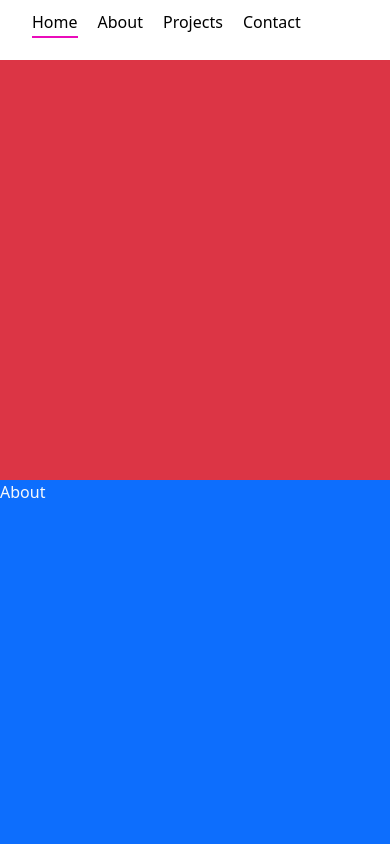
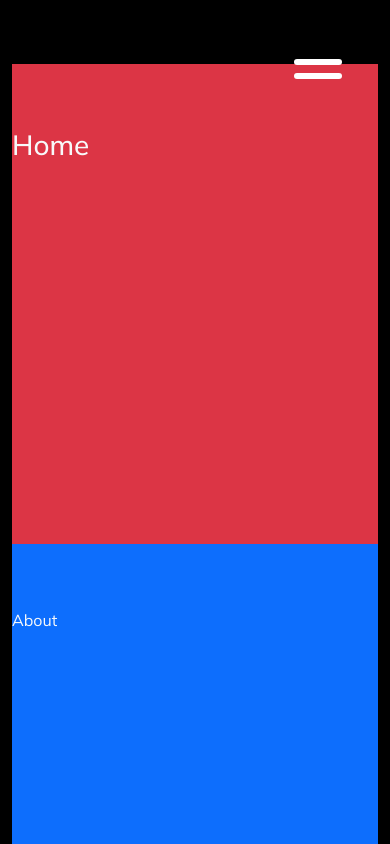
Before and after one commit to tatyanakarlen/new_portfolio, a Next.js app: page / in a window 390 px wide. Shown: the top 844 px of the page. Built offline with nearby package versions, Linux system fonts and the light colour scheme.

Commit message:
desktop and mobile nav set up

```diff
--- a/package.json
+++ b/package.json
@@ -13,7 +13,8 @@
     "next": "14.2.14",
     "react": "^18",
     "react-bootstrap": "^2.10.5",
-    "react-dom": "^18"
+    "react-dom": "^18",
+    "react-responsive": "^10.0.0"
   },
   "devDependencies": {
     "@types/node": "^20",
--- a/src/app/globals.css
+++ b/src/app/globals.css
@@ -1,3 +1,13 @@
+
+@import url('https://fonts.googleapis.com/css2?family=Nunito:ital,wght@0,200..1000;1,200..1000&display=swap');
+
+@import url('https://fonts.googleapis.com/css2?family=Mulish:ital,wght@0,200..1000;1,200..1000&display=swap');
+
+
+@import url('https://fonts.googleapis.com/css2?family=Nunito:ital,wght@0,200..1000;1,200..1000&family=Raleway:ital,wght@0,100..900;1,100..900&display=swap');
+
+
+
 html,
 body {
   height: 100%;
@@ -6,6 +16,8 @@ body {
   background-color: black !important;
   position: relative;
   z-index: 1;
+  font-family: Mulish !important;
+  scroll-behavior: smooth;
 }
 
 #root {
--- a/src/app/page.module.css
+++ b/src/app/page.module.css
@@ -1,4 +1,5 @@
 .fakeSection {
   height: 30rem;
+  padding-top: 4rem;
 
 }
--- a/src/app/page.tsx
+++ b/src/app/page.tsx
@@ -1,25 +1,63 @@
 "use client"; // This must be the first line
-import { useEffect, useState } from 'react';
+import { useEffect, useState } from "react";
 import Image from "next/image";
 import styles from "./page.module.css";
-import 'bootstrap/dist/css/bootstrap.min.css';
+import "bootstrap/dist/css/bootstrap.min.css";
 import NavBar from "@/components/NavBar/NavBar";
+import { Container } from "react-bootstrap";
+import useMediaQueries from "@/utils/UseMediaQuery";
 
 export default function Home() {
+  const [activeSection, setActiveSection] = useState("home"); // Initialize active section
+  const [isScreenMobile, setIsScreenMobile] = useState(false);
+  const {
+    isLgDesktopOrLaptop,
+    isDesktopOrLaptop,
+    isTablet,
+    isMobile,
+    isPortrait,
+    isXsMobile,
+  } = useMediaQueries();
 
-  const [activeSection, setActiveSection] = useState('home'); // Initialize active section
+  useEffect(() => {
+    // Check if the screen is mobile or tablet
+    const checkIfMobile = () => {
+      if (isMobile || isTablet) {
+        setIsScreenMobile(true);
+      }
+    };
 
+    // Check on initial render
+    checkIfMobile();
 
+    // Optional: Add event listener to handle resize if needed
+  }, [isMobile, isTablet]); // Depend on isMobile and isTablet
+
+  // List of section IDs for tracking
 
   return (
-   <div className="text-light">
-    <NavBar activeSection={activeSection} setActiveSection={setActiveSection} />
+    <Container className="text-light">
+      <NavBar
+        activeSection={activeSection}
+        setActiveSection={setActiveSection}
+        isScreenMobile={isScreenMobile}
+      />
 
-    <div className={`bg-danger ${styles.fakeSection}`} id="home"><h1>Home</h1></div>
-    <div  className={`bg-primary ${styles.fakeSection}`} id="about">About</div>
-    {/* <div className={`bg-warning ${styles.fakeSection}`} id="skills">Skills</div> */}
-    <div className={`bg-danger ${styles.fakeSection}`}  id="projects">Projects</div>
-    <div className={`bg-success ${styles.fakeSection}`}  id="contact">Contact</div>
-   </div>
+      <div className={`bg-danger ${styles.fakeSection}`} id="home">
+        <h1>Home</h1>
+      </div>
+      <div className={`bg-primary ${styles.fakeSection}`} id="about">
+        About
+      </div>
+      <div className={`bg-warning ${styles.fakeSection}`} id="skills">
+        Skills
+      </div>
+      <div className={`bg-danger ${styles.fakeSection}`} id="projects">
+        Projects
+      </div>
+      <div className={`bg-success ${styles.fakeSection}`} id="contact">
+        Contact
+      </div>
+    </Container>
   );
 }
--- a/src/components/NavBar/NavBar.module.css
+++ b/src/components/NavBar/NavBar.module.css
@@ -1,26 +1,29 @@
-/* Higher specificity targeting the links inside the list */
-.ul li a.active::after {
-    width: 100%; /* Full width of the link when active */
+/* ////// desktop nav styles */
+.desktopNav a.active::after,
+.desktopNav a:hover::after {
+  width: 100%;
+
 }
 
-  /* Base link styling */
-  .ul li a {
+.desktopNav a {
   text-decoration: none;
-    color: black;
-    position: relative; /* Required for the pseudo-element positioning */
-    padding-bottom: 5px; /* Adds space for the underline */
+  color: white;
+  position: relative;
+  padding-bottom: 5px;
+  letter-spacing: 1px;
+  font-weight: 600;
 }
 
-  /* Navigation list styles */
-  .ul {
-    list-style: none;
-    display: flex;
-    gap: 20px;
+.navBrand {
+  letter-spacing: 1.25px;
 }
 
-  /* Common styling for the underline */
-  .ul li a::after {
-    content: '';
+.desktopNav {
+  background-color: black !important;
+}
+
+.desktopNav a::after {
+  content: "";
   position: absolute;
   bottom: 0;
   left: 0;
@@ -30,12 +33,106 @@
   transition: width 0.3s ease-in-out; /* Smooth transition for underline */
 }
 
-  /* Nav bar styles */
+/* ////// mobile nav styles */
+
+.mobileNav {
+    height: 4rem;
+  }
+
+  .hamburger {
+    position: fixed;
+    top: 6rem;
+    right: 4rem;
+    margin-left: -2em;
+    margin-top: -45px;
+    width: 2rem;
+    height: 45px;
+    z-index: 5000;
+  }
+
+  .hamburger:hover {
+    cursor: pointer;
+  }
+
+  .hamburger div {
+    position: relative;
+    width: 3em;
+    height: 6px;
+    border-radius: 3px;
+    background-color: white;
+    margin-top: 8px;
+    transition: all 0.3s ease-in-out;
+  }
+
   .nav {
+    display: flex;
+    justify-content: center;
     position: fixed;
-    top: 0;
     width: 100%;
+    height: 100%;
+    background-color: black;
+    top: -100%;
+    left: 0;
+    right: 0;
+    bottom: 0;
+    overflow: hidden;
+    transition: all 0.3s ease-in-out;
+    transform: scale(0);
+    z-index: 1000;
+  }
+  .navWrapper {
+    position: relative;
+    overflow: hidden;
+    overflow-y: auto;
+    height: 100%;
+    display: flex;
+    justify-content: center;
+  }
+  .innerNav {
+    display: flex;
+    flex-direction: column;
+    justify-content: center;
+    align-items: center;
+    padding: 2rem;
+  }
+
+  .innerNav a {
+    position: relative;
+    text-decoration: none;
+    color: #f7f7f7;
+    font-size: 2.8rem;
+    display: inline-block;
+    margin-top: 1.25em;
+    transition: color 0.2s ease-in-out;
+    letter-spacing: 1px;
+    font-weight: 800;
+  }
+  .innerNav a:before {
+    content: '';
+    height: 0;
+    position: absolute;
+    width: 0.25em;
     background-color: white;
-    z-index: 10; /* Ensures nav is on top */
-    padding: 10px 0;
+    left: -0.5em;
+    transition: all 0.2s ease-in-out;
   }
+  .innerNav a:hover {
+    color: #f7f7f7;
+  }
+
+  .innerNav a:hover:before {
+    height: 100%;
+  }
+
+  .desktopNav {
+    display: none; /* Hidden by default on smaller screens */
+}
+
+@media (min-width: 768px) {
+    .desktopNav {
+        display: block; /* Show desktop nav for larger screens */
+    }
+    .mobileNav {
+        display: none; /* Hide mobile nav for larger screens */
+    }
+}
--- a/src/components/NavBar/NavBar.tsx
+++ b/src/components/NavBar/NavBar.tsx
@@ -1,34 +1,159 @@
-import React from 'react'
-import { Nav } from 'react-bootstrap'
-import Link from 'next/link'
-import styles from './NavBar.module.css'
+import React, { useState, useEffect } from "react";
+import { Nav, Container } from "react-bootstrap";
+import Link from "next/link";
+import styles from "./NavBar.module.css";
+import useMediaQueries from "@/utils/UseMediaQuery";
 
-const NavBar = ( {activeSection, setActiveSection} ) => {
 
+const NavBar = ({ activeSection, setActiveSection, isScreenMobile }) => {
   const handleClick = (section) => {
     setActiveSection(section);
   };
 
+  const [isMobileNav, setIsMobileNav] = useState(false);
+  const {
+    isLgDesktopOrLaptop,
+    isDesktopOrLaptop,
+    isTablet,
+    isMobile,
+    isPortrait,
+    isXsMobile,
+  } = useMediaQueries();
+
+  const [isNavExpanded, setIsNavExpanded] = useState(false);
+
+  let expandedStyleTopBun = {};
+
+  let expandedStyleBottomBun = {};
+
+  let expandedStyleMeat = {};
+
+  //   possible hamburger too
+  let expandedNav = {};
+
+  if (isNavExpanded) {
+    expandedStyleTopBun = {
+      transform: "rotate(-45deg)",
+      marginTop: "25px",
+      backgroundColor: "#fff",
+    };
+    expandedStyleBottomBun = {
+      opacity: "0",
+      transform: "rotate(45deg)",
+    };
+    expandedStyleMeat = {
+      transform: "rotate(45deg)",
+      marginTop: "-6px",
+      backgroundColor: "#fff",
+    };
+    expandedNav = {
+      top: "0",
+      transform: "scale(1)",
+    };
+  }
 
   return (
-    <nav className={`d-flex w-100 ${styles.nav}`}>
+    <>
+      <div className={styles.mobileNav}>
+        <div
+          className={styles.hamburger}
+          onClick={() => setIsNavExpanded(!isNavExpanded)}
+        >
+          <div style={expandedStyleTopBun} className={styles.topBun}></div>
+          <div style={expandedStyleMeat} className={styles.meat}></div>
+        </div>
+        <div style={expandedNav} className={styles.nav}>
+          <div className={styles.navWrapper}>
+            <nav className={styles.innerNav}>
+              <Link onClick={() => setIsNavExpanded(!isNavExpanded)} href="#">
+                Home
+              </Link>
+              <br />
+              <Link
+                onClick={() => setIsNavExpanded(!isNavExpanded)}
+                href="#about"
+              >
+                About
+              </Link>
+              <br />
+              <Link
+                onClick={() => setIsNavExpanded(!isNavExpanded)}
+                href="#projects"
+              >
+                {" "}
+                Projects
+              </Link>
+              <br />
+              <br />
+              <Link
+                onClick={() => setIsNavExpanded(!isNavExpanded)}
+                href="#contact"
+              >
+                {" "}
+                Contact
+              </Link>
+              <br />
+            </nav>
+          </div>
+        </div>
+      </div>
 
-    <ul className={`${styles.ul} d-flex`}>
-      <li><Link
-       onClick={() => handleClick('home')}
-      className={activeSection === 'home' ? styles.active : ''} href="#home">Home</Link></li>
-      <li><Link
-       onClick={() => handleClick('about')}
-      className={activeSection === 'about' ? styles.active : ''} href="#about">About</Link></li>
-      <li><Link
-       onClick={() => handleClick('projects')}
-      className={activeSection === 'projects' ? styles.active : ''} href="#projects">Projects</Link></li>
-      <li><Link
-       onClick={() => handleClick('contact')}
-      className={activeSection === 'contact' ? styles.active : ''} href="#contact">Contact</Link></li>
-    </ul>
-  </nav>
-  )
-}
+      <Nav className={`w-100 fixed-top py-3 ${styles.desktopNav}`}>
+        <Container className="d-flex justify-content-between">
+          <div>
+            <h5 className={styles.navBrand}>Tatyana Karlen</h5>
+          </div>
+          <div className="d-flex gap-3">
+            <Nav.Item>
+              <Link
+                onClick={() => handleClick("home")}
+                className={activeSection === "home" ? styles.active : ""}
+                href="#home"
+              >
+                Home
+              </Link>
+            </Nav.Item>
+            <Nav.Item>
+              <Link
+                onClick={() => handleClick("about")}
+                className={activeSection === "about" ? styles.active : ""}
+                href="#about"
+              >
+                About
+              </Link>
+            </Nav.Item>
+            <Nav.Item>
+              <Link
+                onClick={() => handleClick("skills")}
+                className={activeSection === "skills" ? styles.active : ""}
+                href="#skills"
+              >
+                Skills
+              </Link>
+            </Nav.Item>
+            <Nav.Item>
+              <Link
+                onClick={() => handleClick("projects")}
+                className={activeSection === "projects" ? styles.active : ""}
+                href="#projects"
+              >
+                Projects
+              </Link>
+            </Nav.Item>
+            <Nav.Item>
+              <Link
+                onClick={() => handleClick("contact")}
+                className={activeSection === "contact" ? styles.active : ""}
+                href="#contact"
+              >
+                Contact
+              </Link>
+            </Nav.Item>
+          </div>
+        </Container>
+      </Nav>
+    </>
+  );
+};
 
-export default NavBar
+export default NavBar;
--- /dev/null
+++ b/src/utils/UseMediaQuery.tsx
@@ -0,0 +1,15 @@
+import { useMediaQuery } from 'react-responsive';
+
+const useMediaQueries = () => {
+  const isLgDesktopOrLaptop = useMediaQuery({ query: '(min-width: 1260px) and (max-width: 2000px)' });
+  const isDesktopOrLaptop = useMediaQuery({ query: '(min-width: 991px) and (max-width: 1259px)' });
+  const isTablet = useMediaQuery({ query: '(min-width: 768px) and (max-width: 991px)' });
+  const isMobile = useMediaQuery({ query: '(min-width: 450px) and (max-width: 767px)'})
+  const isXsMobile = useMediaQuery({ query: '(min-width: 100px) and (max-width: 450px)'})
+  const isPortrait = useMediaQuery({ query: '(orientation: portrait)' });
+//   const isRetina = useMediaQuery({ query: '(min-resolution: 2dppx)' });
+
+  return { isLgDesktopOrLaptop, isDesktopOrLaptop, isTablet, isMobile, isPortrait, isXsMobile };
+};
+
+export default useMediaQueries;
```
Also changed, not shown: 1 other file (tests, documents, lock files or other folders). Lines whose indentation alone changed are shown as unchanged.
